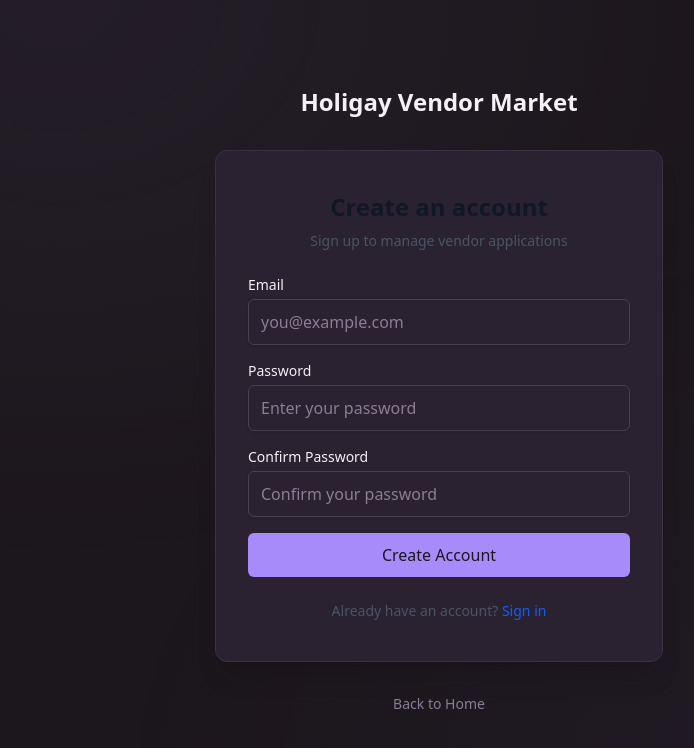
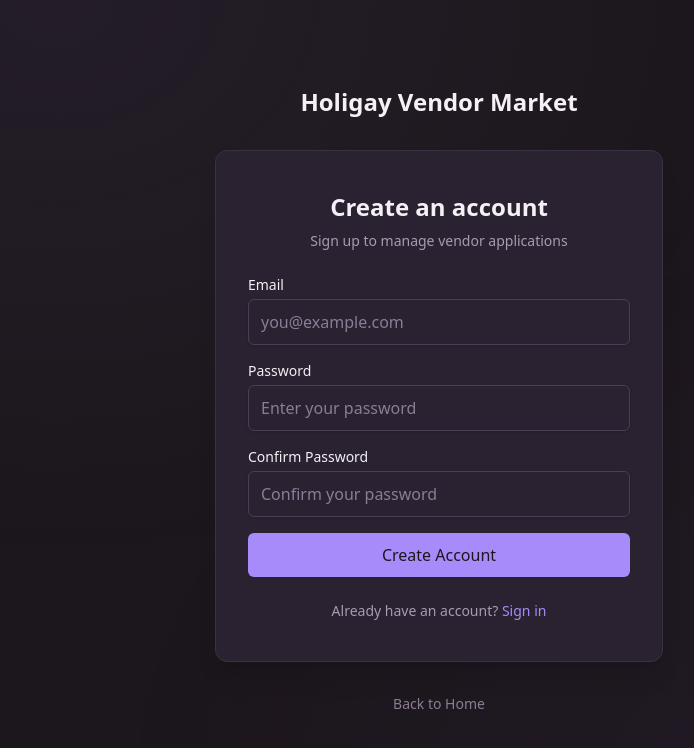
Before and after one commit to Owen-Rose/Holigay-YYC, a Next.js app: page /signup in a window 1280 px wide. Shown: the top 748 px of the page, without its empty margins (201-895 px from the left). Built offline with nearby package versions, Linux system fonts and the light colour scheme.

Commit message:
feat(ui): re-skin signup page with dark theme tokens [6.4.4]

```diff
--- a/src/app/(auth)/signup/page.tsx
+++ b/src/app/(auth)/signup/page.tsx
@@ -34,21 +34,21 @@ export default function SignupPage() {
     <div className="space-y-6">
       {/* Page Header */}
       <div className="text-center">
-        <h1 className="text-2xl font-bold text-gray-900">Create an account</h1>
-        <p className="mt-2 text-sm text-gray-600">Sign up to manage vendor applications</p>
+        <h1 className="text-2xl font-bold text-foreground">Create an account</h1>
+        <p className="mt-2 text-sm text-muted">Sign up to manage vendor applications</p>
       </div>
 
       {/* Error Message */}
       {error && (
-        <div className="rounded-md bg-red-50 p-4">
-          <p className="text-sm text-red-700">{error}</p>
+        <div className="rounded-md bg-red-500/10 p-4">
+          <p className="text-sm text-red-400">{error}</p>
         </div>
       )}
 
       {/* Success Message */}
       {success && (
-        <div className="rounded-md bg-green-50 p-4">
-          <p className="text-sm text-green-700">
+        <div className="rounded-md bg-green-500/10 p-4">
+          <p className="text-sm text-green-400">
             Account created successfully! Please check your email to verify your account, then{' '}
             <Link href="/login" className="font-medium underline">
               sign in
@@ -63,8 +63,8 @@ export default function SignupPage() {
 
       {/* Links */}
       <div className="text-center text-sm">
-        <span className="text-gray-600">Already have an account? </span>
-        <Link href="/login" className="font-medium text-blue-600 hover:text-blue-500">
+        <span className="text-muted">Already have an account? </span>
+        <Link href="/login" className="font-medium text-primary hover:text-primary-hover">
           Sign in
         </Link>
       </div>
```
Also changed, not shown: 1 other file (tests, documents, lock files or other folders).
